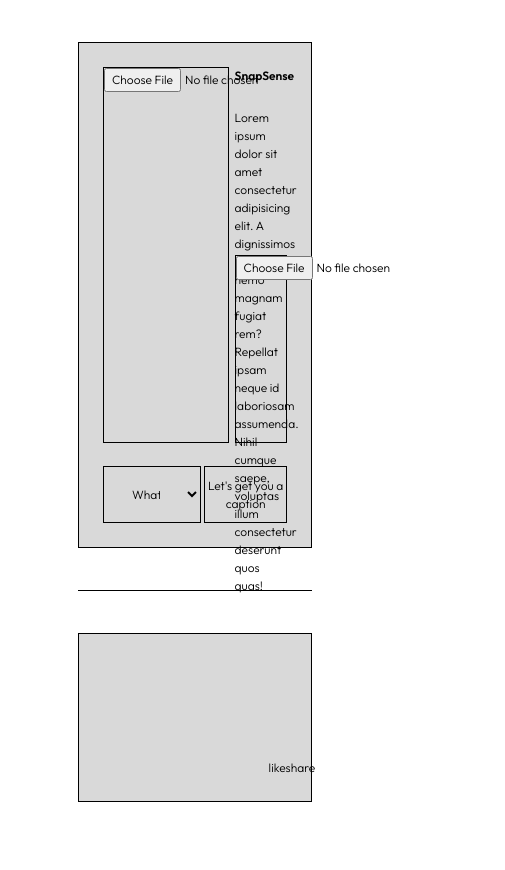
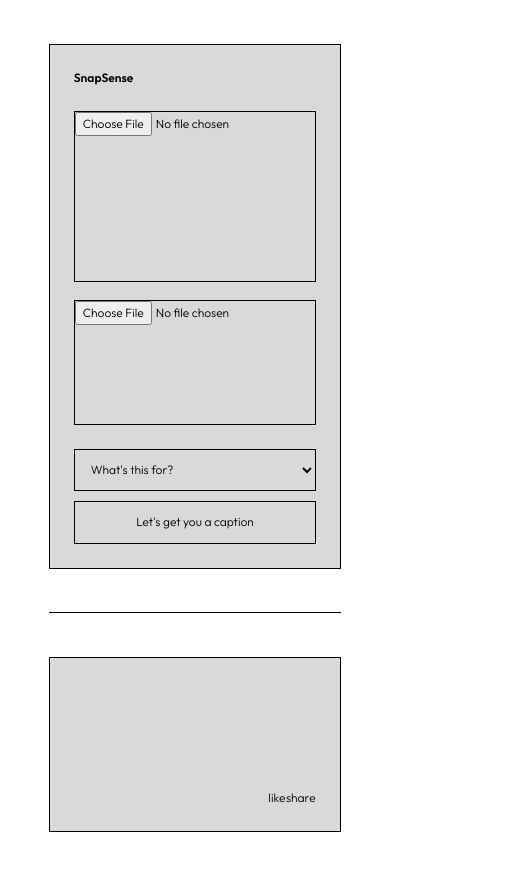
Before and after one commit to dyceszn/snapsense, a Vue app: page / in a window 390 px wide. Shown: the top 870 px of the page, 505 px wide, since content can reach past the window. Before the commit the page ends 844 px from the top, so only its background shows below. Built offline with nearby package versions, Linux system fonts and the light colour scheme.

Commit message:
Add media queries for responsive design

```diff
--- a/src/App.vue
+++ b/src/App.vue
@@ -1,47 +1,78 @@
 <script setup lang="ts"></script>
 
 <template>
-  <section
-    class="w-[75%] h-[60%] border border-black p-8 flex flex-col justify-between bg-[var(--primary)]"
+  <!-- First Section: Upper Container -->
+
+  <section class="w-[75%] h-[60%] border border-black bg-[var(--primary)]">
+    <form action="" class="flex flex-col justify-between w-full h-full p-8">
+      <!-- Row 1 -->
+
+      <div
+        class="w-full h-[75%] flex flex-col-reverse justify-between md:flex-row md:h-[82.5%]"
       >
-    <!-- Row 1 -->
-    <div class="w-full h-[82.5%] flex justify-between">
-      <!-- Col 1 -->
-      <div class="border border-black w-[68.5%] h-full">
+        <!-- Row 1 Col 1: Input box -->
+
+        <div
+          class="border border-black w-full h-[35%] overflow-x-hidden md:w-[68.5%] md:h-full"
+        >
           <input type="file" name="image-1" id="" accept="image" />
         </div>
-      <!-- Col 2 -->
-      <div class="w-[28.5%] h-full flex flex-col justify-between">
-        <div class="w-full h-[45%]">
+
+        <!-- Row 1 Col 2: Header, Input box -->
+
+        <div
+          class="w-full h-[60%] flex flex-col justify-between md:w-[28.5%] md:h-full"
+        >
+          <!-- Col 2 Row 1 -->
+
+          <div class="w-full md:h-[45%] md:overflow-scroll">
             <h1 class="pb-8 font-semibold">SnapSense</h1>
-          <p>
+            <p class="hidden md:block">
               Lorem ipsum dolor sit amet consectetur adipisicing elit. A
-            dignissimos ducimus nemo magnam fugiat rem? Repellat ipsam neque id
-            laboriosam assumenda. Nihil cumque saepe, voluptas illum consectetur
-            deserunt quos quas!
+              dignissimos ducimus nemo magnam fugiat rem? Repellat ipsam neque
+              id laboriosam assumenda. Nihil cumque saepe, voluptas illum
+              consectetur deserunt quos quas!
             </p>
           </div>
-        <div class="border border-black w-full h-[50%]">
+
+          <!-- Col 2 Row 2 -->
+
+          <div
+            class="border border-black w-full h-[90%] overflow-hidden md:h-[50%]"
+          >
             <input type="file" name="image-2" id="" accept="image" />
           </div>
         </div>
       </div>
-    <!-- Row 2 -->
-    <div class="w-full h-[12.5%] flex justify-between">
-      <select name="platform" id="" class="border border-black w-[53%] h-full">
+
+      <!-- Row 2: Select and Button -->
+
+      <div
+        class="w-full h-[20%] flex flex-col justify-between md:h-[12.5%] md:flex-row"
+      >
+        <select
+          name="platform"
+          id=""
+          class="border border-black w-full h-[45%] px-4 md:w-[53%] md:h-full md:px-8"
+        >
           <option value="" disabled selected>What's this for?</option>
         </select>
-      <button class="border border-black w-[45%] h-full">
+
+        <button class="border border-black w-full h-[45%] md:w-[45%] md:h-full">
           Let's get you a caption
         </button>
       </div>
+    </form>
   </section>
   <hr class="w-[75%] border-black" />
+
+  <!-- Section 2: Lower Container -->
+
   <section
     class="w-[75%] h-[20%] border border-black p-8 flex bg-[var(--primary)]"
   >
-    <div class="w-[90%]"></div>
-    <div class="w-[10%] flex items-end justify-evenly">
+    <div class="w-[80%] md:w-[90%]"></div>
+    <div class="w-[20%] flex items-end justify-evenly md:w-[10%]">
       <button>like</button>
       <button>share</button>
     </div>
--- a/src/style.css
+++ b/src/style.css
@@ -26,9 +26,24 @@
   align-items: center;
   height: 100%;
   width: 100%;
+  overflow: hidden;
 }
 select {
   background-color: var(--primary);
-  padding: 0 2rem;
   outline: none;
 }
+
+/* Media Query */
+@media screen and (max-width: 1024px) {
+  body {
+    padding: 0;
+  }
+}
+@media screen and (max-height: 875px) {
+  body {
+    overflow-y: scroll;
+  }
+  #app {
+    height: 875px;
+  }
+}
```
Lines whose indentation alone changed are shown as unchanged.
